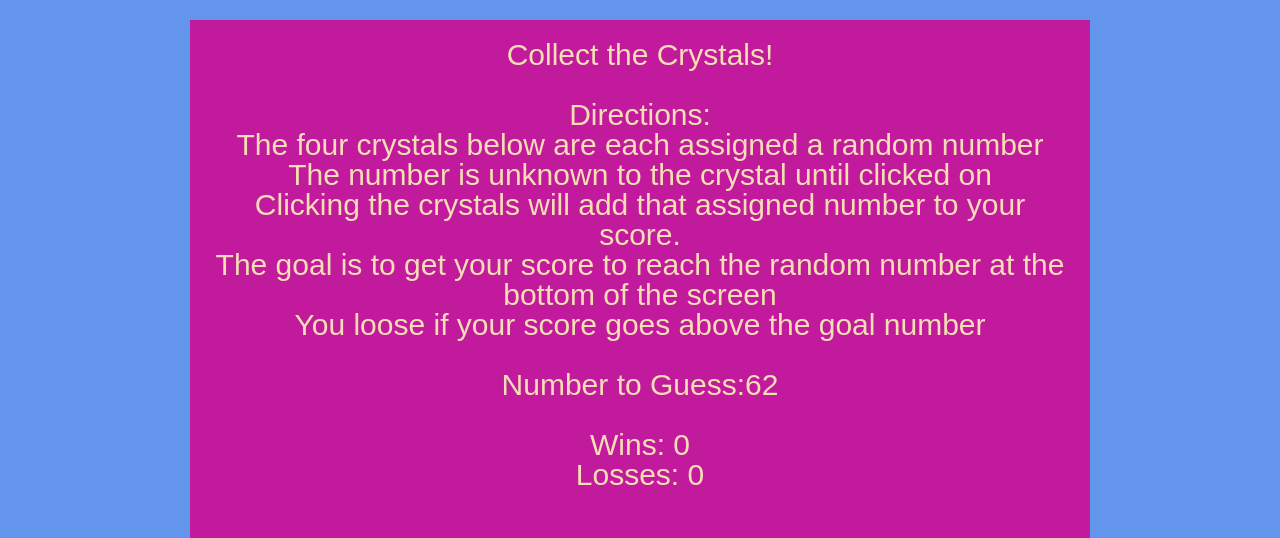
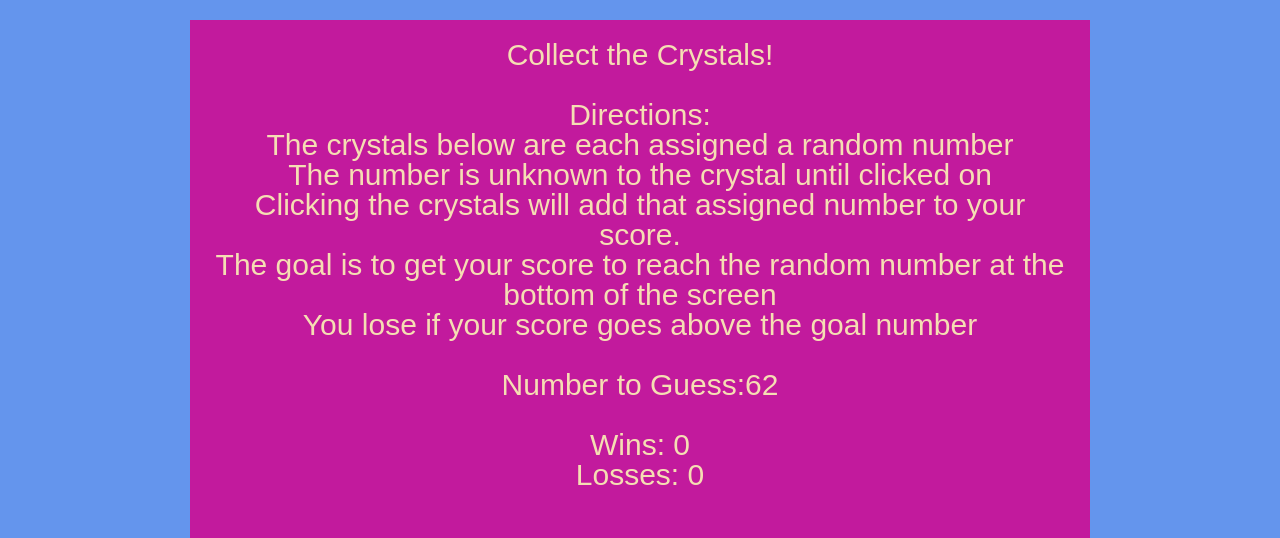
Before and after one commit to Cassandraheil/Crystal-Collector, a plain HTML site: page index.html in a window 1280 px wide. Shown: the top 538 px of the page. Drawn offline with nearby package versions, Linux system fonts and the light colour scheme.

Commit message:
spelling errors

```diff
--- a/index.html
+++ b/index.html
@@ -13,11 +13,11 @@
                 <br>
                 <h3>Directions:</h3>
             <ul>
-                <li>The four crystals below are each assigned a random number</li>
+                <li>The crystals below are each assigned a random number</li>
                 <li>The number is unknown to the crystal until clicked on</li>
                 <li>Clicking the crystals will add that assigned number to your score.</li>
                 <li>The goal is to get your score to reach the random number at the bottom of the screen</li>
-                <li>You loose if your score goes above the goal number</li>
+                <li>You lose if your score goes above the goal number</li>
 
             </ul>
             <br>
```
